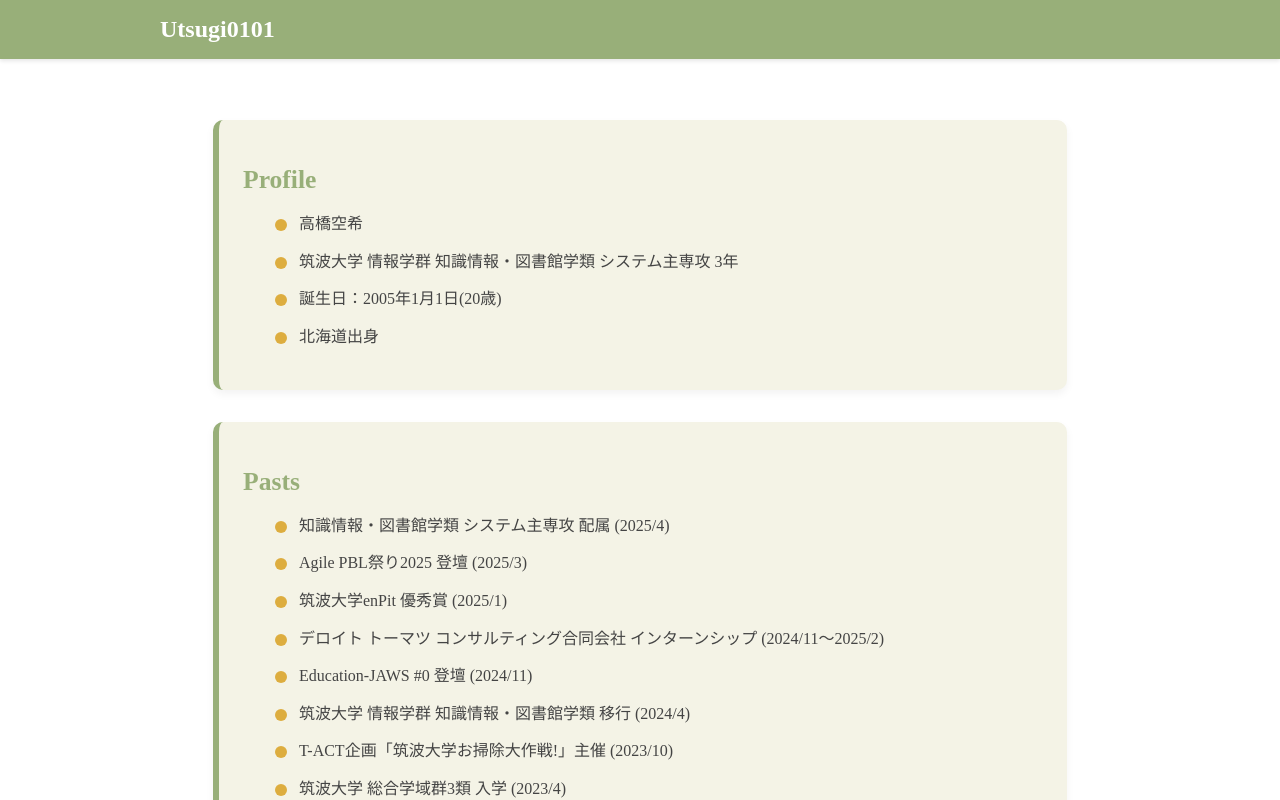
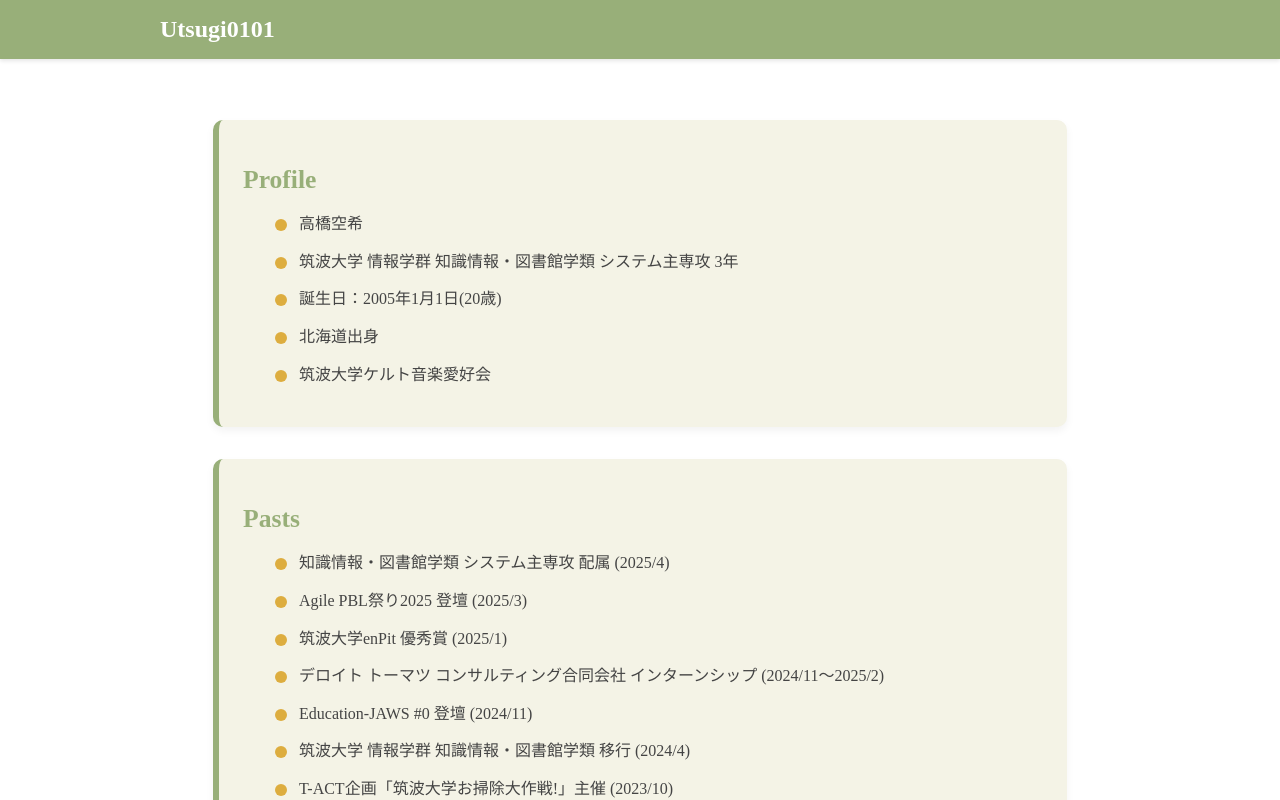
Before and after one commit to Utsugi0101/Utsugi0101.dev, a React (Vite) app: page / in a window 1280 px wide. Shown: the top 800 px of the page. Built offline with nearby package versions, Linux system fonts and the light colour scheme.

Commit message:
内容の追記

```diff
--- a/src/components/Profile.tsx
+++ b/src/components/Profile.tsx
@@ -7,6 +7,7 @@ export default function Profile() {
           <li>筑波大学 情報学群 知識情報・図書館学類 システム主専攻 3年</li>
           <li>誕生日：2005年1月1日(20歳)</li>
           <li>北海道出身</li>
+          <li>筑波大学ケルト音楽愛好会</li>
         </ul>
       </section>
     )
```
